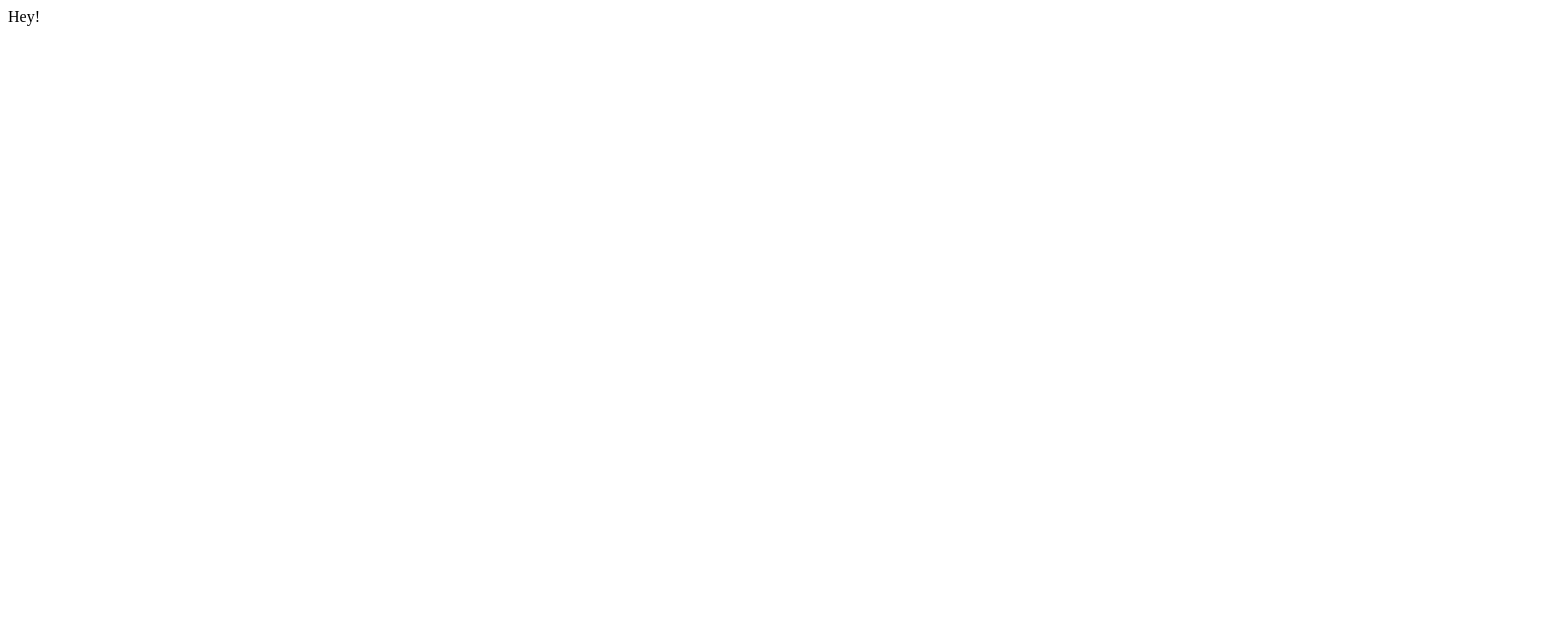
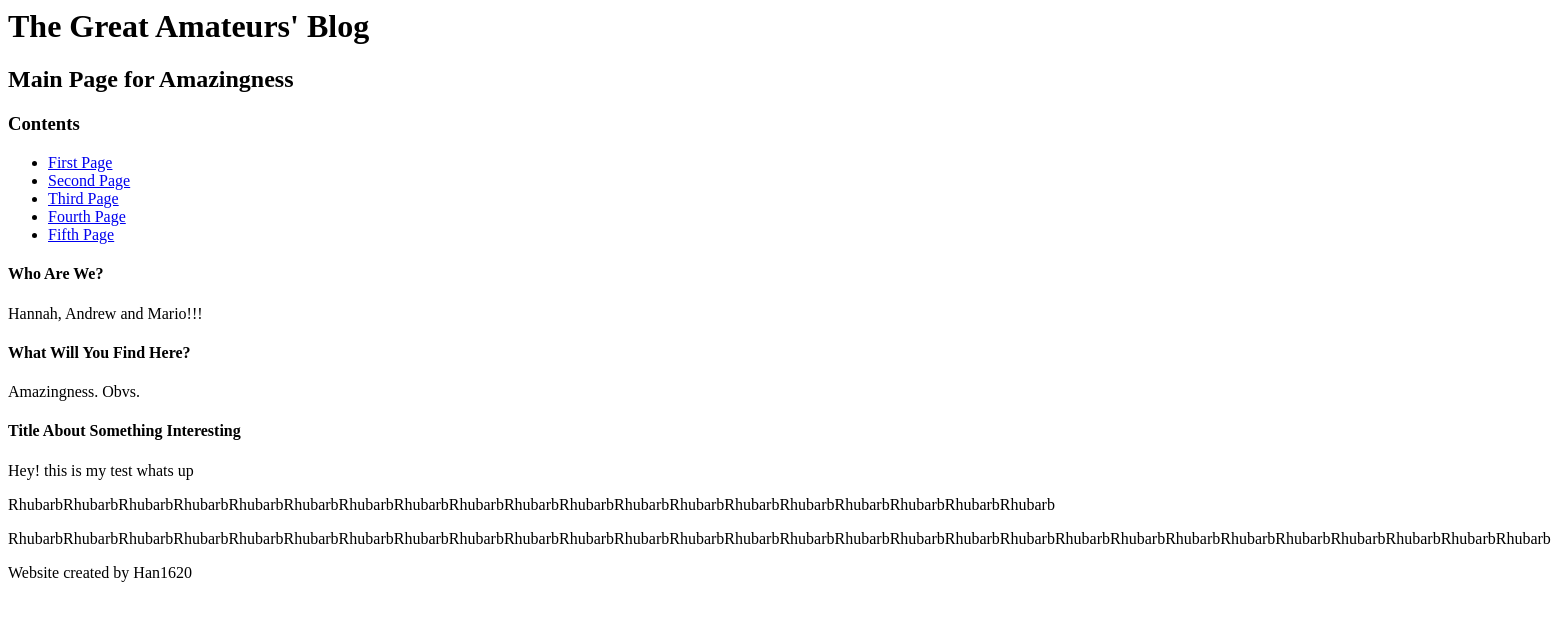
Before and after one commit to Han1620/HTML-Class, a plain HTML site: page index.html in a window 1280 px wide. Shown: the whole page, 1551 px wide, since content can reach past the window. Drawn offline with Linux system fonts and the light colour scheme.

Commit message:
Add html code for group website

```diff
--- a/index.html
+++ b/index.html
@@ -1,12 +1,53 @@
-<!DOCTYPE html>
-<html lang="en">
-<head>
-    <meta charset="UTF-8">
-    <meta http-equiv="X-UA-Compatible" content="IE=edge">
-    <meta name="viewport" content="width=device-width, initial-scale=1.0">
-    <title>Document</title>
-</head>
-<body>
-  <h>Hey!</h>
-</body>
+
+<html>
+  <head>
+      <h1>The Great Amateurs' Blog</h1>
+
+
+        <h2>Main Page for Amazingness</h2>
+
+  </head>
+
+  <body>
+    <section>
+      <h3>Contents</h3>
+        <ul>
+          <li>
+            <a href="/Page-01.html" >First Page</a>
+          </li>
+          <li>
+            <a href="/Page-02.html">Second Page</a>
+          </li>
+          <li>
+            <a href="/Page-03.html">Third Page</a>
+          </li>
+          <li>
+            <a href="/Page-04.html">Fourth Page</a>
+          </li>
+          <li>
+            <a href="/Page-05.html">Fifth Page</a>
+          </li>
+        </ul>
+    </section>
+
+    <section>
+      <h4>Who Are We?</h4>
+        <p>Hannah, Andrew and Mario!!!</p>
+      <h4>What Will You Find Here?</h4>
+        <p>Amazingness. Obvs. </p>
+    </section>
+
+    <section>
+      <h4>Title About Something Interesting</h4>
+        <p>Hey! this is my test whats up</p>
+        <p>RhubarbRhubarbRhubarbRhubarbRhubarbRhubarbRhubarbRhubarbRhubarbRhubarbRhubarbRhubarbRhubarbRhubarbRhubarbRhubarbRhubarbRhubarbRhubarb</p>
+
+        <p>RhubarbRhubarbRhubarbRhubarbRhubarbRhubarbRhubarbRhubarbRhubarbRhubarbRhubarbRhubarbRhubarbRhubarbRhubarbRhubarbRhubarbRhubarbRhubarbRhubarbRhubarbRhubarbRhubarbRhubarbRhubarbRhubarbRhubarbRhubarb</p>
+    </section>
+  </body>
+
+  <footer>
+    <p>Website created by Han1620</p>
+  </footer>
+
 </html>
```
Also changed, not shown: Page-01.html (added), Page-02.html (added), Page-03.html (added), Page-04.html (added), Page-05.html (added).
